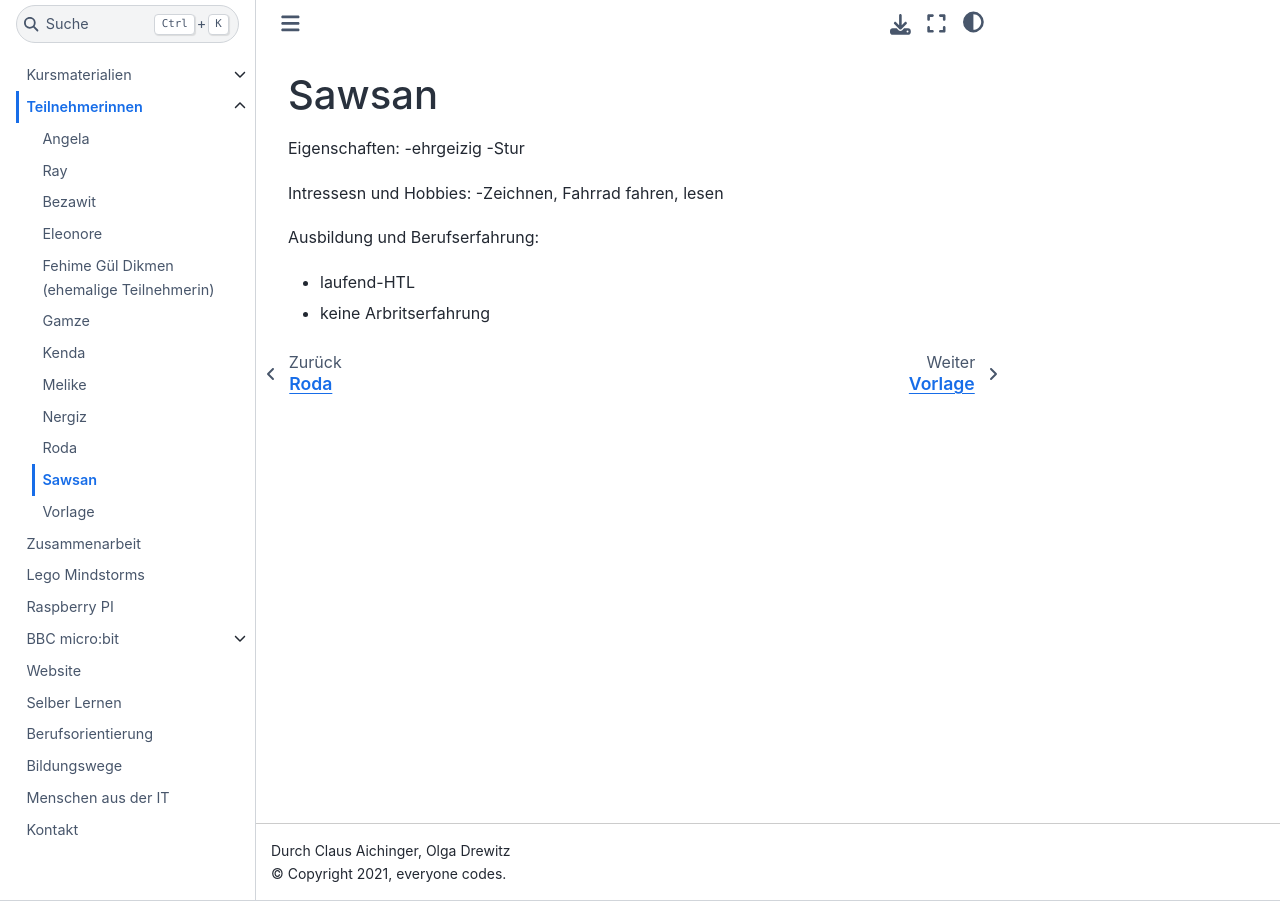
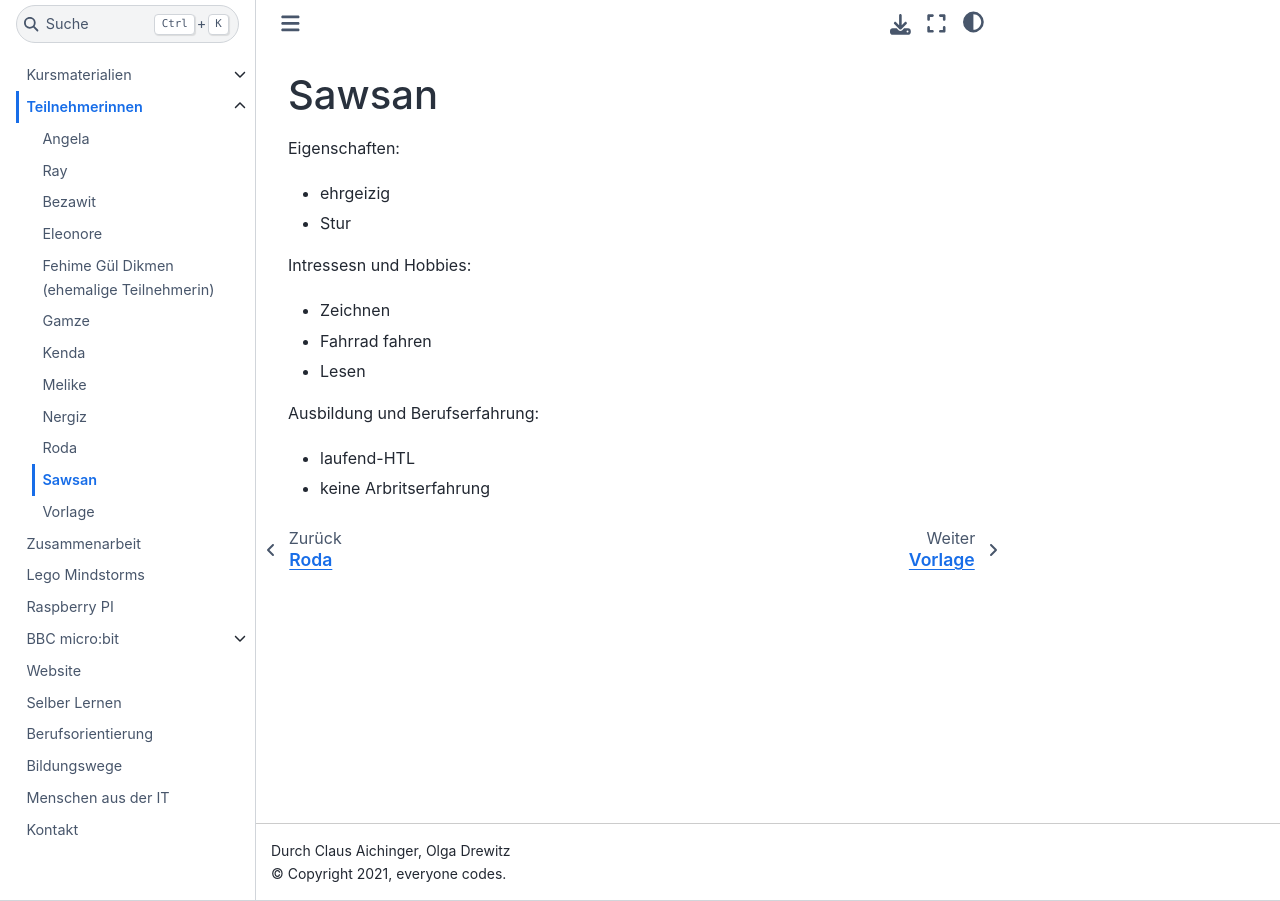
Before and after one commit to ec-mentors/IT-ist-das-was-fuer-mich-i03, a Sphinx documentation site: the page built from source/participants/sawsan.md, in a window 1280 px wide. Built offline with Sphinx 7.4.7 and the Sphinx Book theme 1.1.4, drawn with Linux system fonts in a browser that asks for light colours.

```diff
--- a/source/participants/sawsan.md
+++ b/source/participants/sawsan.md
@@ -1,10 +1,12 @@
 # Sawsan
 Eigenschaften:
--ehrgeizig
--Stur
+- ehrgeizig
+- Stur
 
 Intressesn und Hobbies:
--Zeichnen, Fahrrad fahren, lesen
+- Zeichnen
+- Fahrrad fahren
+- Lesen
 
 Ausbildung und Berufserfahrung:
 - laufend-HTL
```
